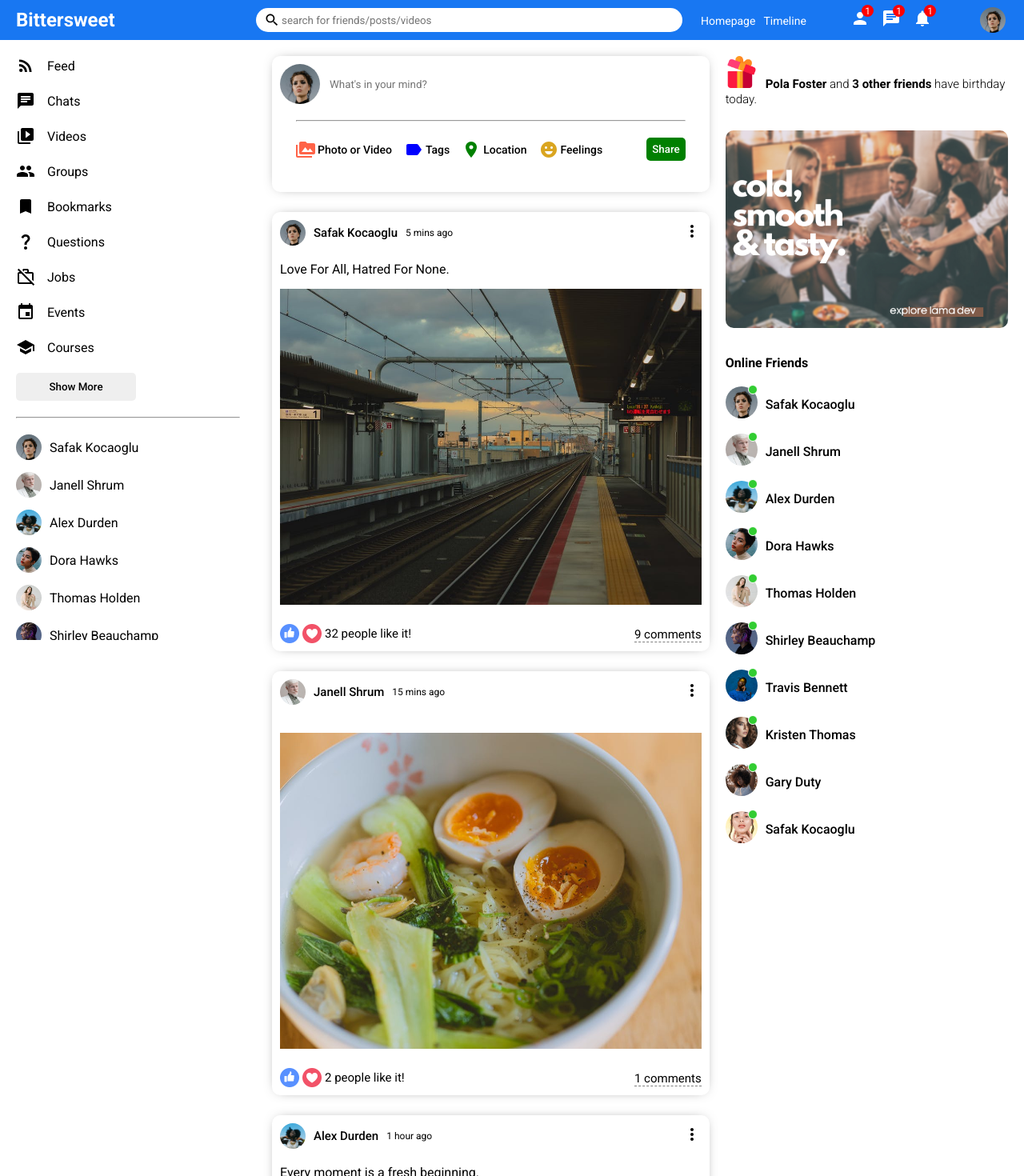
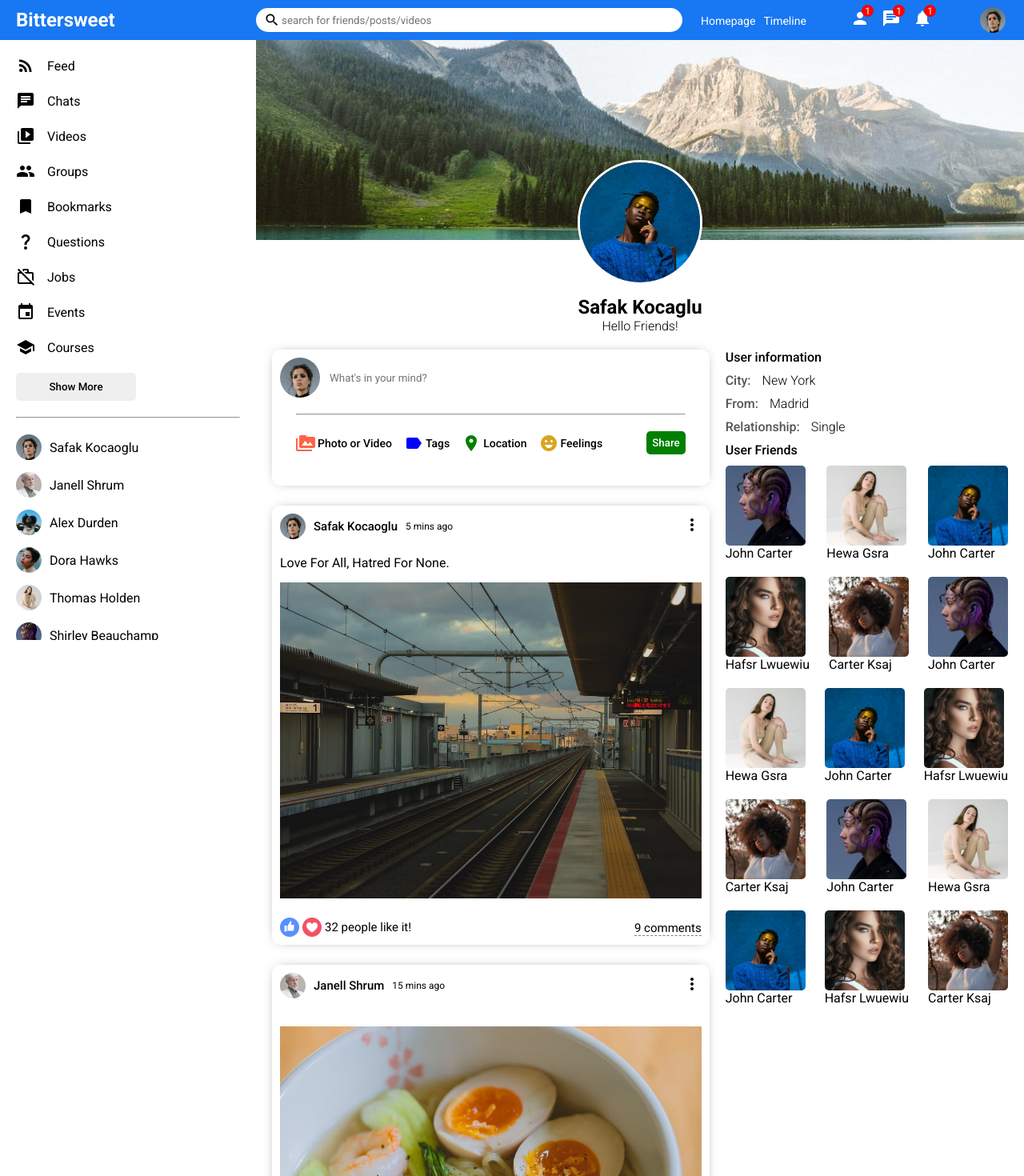
Before and after one commit to itshmnt/Bittersweet-frontend, a React (Create React App) app: page / in a window 1280 px wide. Shown: the top 1470 px of the page at 80% size. Built offline with nearby package versions, Linux system fonts and the light colour scheme; the HTML template or start-up script is replaced by a standard one.

Commit message:
Adding Profile

```diff
--- a/src/App.js
+++ b/src/App.js
@@ -1,9 +1,11 @@
 import Home from "./pages/home/Home";
+import Profile from "./pages/profile/Profile";
 
 function App() {
   return (
     <div>
-      <Home />
+      {/* <Home /> */}
+      <Profile />
     </div>
   );
 }
--- a/src/components/rightbar/Rightbar.jsx
+++ b/src/components/rightbar/Rightbar.jsx
@@ -2,10 +2,10 @@
 import { Users } from '../../dummyData';
 import Online from "../online/Online";
 
-export default function Rightbar() {
-    return (
-        <div className="rightbar">
-            <div className="rightbarWrapper">
+export default function Rightbar({profile}) {
+    const HomeRightbar = () => {
+        return(
+            <>
                 <div className="birthdayContainer">
                     <img src="/assets/gift.png" alt="" className="birthdayImg" />
                     <span className="birthdayText"><b>Pola Foster</b> and <b>3 other friends</b> have birthday today.</span>
@@ -17,6 +17,99 @@
                         <Online key={u.id} user={u} />
                     ))}
                 </ul>
+            </>
+        );
+    };
+
+    const ProfileRightbar = () => {
+        return(
+            <>
+                <h4 className="rightbarTitle">User information</h4>
+                <div className="rightbarInfo">
+                    <div className="rightbarInfoItem">
+                        <span className="rightbarInfoKey">City: </span>
+                        <span className="rightbarInfoValue">New York</span>
+                    </div>
+                    <div className="rightbarInfoItem">
+                        <span className="rightbarInfoKey">From: </span>
+                        <span className="rightbarInfoValue">Madrid</span>
+                    </div>
+                    <div className="rightbarInfoItem">
+                        <span className="rightbarInfoKey">Relationship: </span>
+                        <span className="rightbarInfoValue">Single</span>
+                    </div>
+                    <h4 className="rightbarTitle">User Friends</h4>
+                    <div className="rightbarFollowings">
+                        <div className="rightbarFollowing">
+                            <img src="/assets/person/6.jpeg" alt="" className="rightbarFollowingImg" />
+                            <span className="rightbarFollowingName">John Carter</span>
+                        </div>
+                        <div className="rightbarFollowing">
+                            <img src="/assets/person/5.jpeg" alt="" className="rightbarFollowingImg" />
+                            <span className="rightbarFollowingName">Hewa Gsra</span>
+                        </div>
+                        <div className="rightbarFollowing">
+                            <img src="/assets/person/7.jpeg" alt="" className="rightbarFollowingImg" />
+                            <span className="rightbarFollowingName">John Carter</span>
+                        </div>
+                        <div className="rightbarFollowing">
+                            <img src="/assets/person/8.jpeg" alt="" className="rightbarFollowingImg" />
+                            <span className="rightbarFollowingName">Hafsr Lwuewiu</span>
+                        </div>
+                        <div className="rightbarFollowing">
+                            <img src="/assets/person/9.jpeg" alt="" className="rightbarFollowingImg" />
+                            <span className="rightbarFollowingName">Carter Ksaj</span>
+                        </div>
+                        <div className="rightbarFollowing">
+                            <img src="/assets/person/6.jpeg" alt="" className="rightbarFollowingImg" />
+                            <span className="rightbarFollowingName">John Carter</span>
+                        </div>
+                        <div className="rightbarFollowing">
+                            <img src="/assets/person/5.jpeg" alt="" className="rightbarFollowingImg" />
+                            <span className="rightbarFollowingName">Hewa Gsra</span>
+                        </div>
+                        <div className="rightbarFollowing">
+                            <img src="/assets/person/7.jpeg" alt="" className="rightbarFollowingImg" />
+                            <span className="rightbarFollowingName">John Carter</span>
+                        </div>
+                        <div className="rightbarFollowing">
+                            <img src="/assets/person/8.jpeg" alt="" className="rightbarFollowingImg" />
+                            <span className="rightbarFollowingName">Hafsr Lwuewiu</span>
+                        </div>
+                        <div className="rightbarFollowing">
+                            <img src="/assets/person/9.jpeg" alt="" className="rightbarFollowingImg" />
+                            <span className="rightbarFollowingName">Carter Ksaj</span>
+                        </div>
+                        <div className="rightbarFollowing">
+                            <img src="/assets/person/6.jpeg" alt="" className="rightbarFollowingImg" />
+                            <span className="rightbarFollowingName">John Carter</span>
+                        </div>
+                        <div className="rightbarFollowing">
+                            <img src="/assets/person/5.jpeg" alt="" className="rightbarFollowingImg" />
+                            <span className="rightbarFollowingName">Hewa Gsra</span>
+                        </div>
+                        <div className="rightbarFollowing">
+                            <img src="/assets/person/7.jpeg" alt="" className="rightbarFollowingImg" />
+                            <span className="rightbarFollowingName">John Carter</span>
+                        </div>
+                        <div className="rightbarFollowing">
+                            <img src="/assets/person/8.jpeg" alt="" className="rightbarFollowingImg" />
+                            <span className="rightbarFollowingName">Hafsr Lwuewiu</span>
+                        </div>
+                        <div className="rightbarFollowing">
+                            <img src="/assets/person/9.jpeg" alt="" className="rightbarFollowingImg" />
+                            <span className="rightbarFollowingName">Carter Ksaj</span>
+                        </div>
+                    </div>
+                </div>
+            </>
+        );
+    };
+
+    return (
+        <div className="rightbar">
+            <div className="rightbarWrapper">
+                <ProfileRightbar />
             </div>
         </div>
     )
--- a/src/components/rightbar/rightbar.css
+++ b/src/components/rightbar/rightbar.css
@@ -47,3 +47,50 @@
     border-radius: 50%;
     object-fit: cover;
 }
+
+.rightbarTitle {
+    font-style: 18px;
+    font-weight: 500;
+    margin-bottom: 10px;
+}
+
+.rightbarInfo {
+    margin-bottom: 30px;
+}
+
+.rightbarInfoKey {
+    font-weight: 500;
+    margin-right: 10px;
+    color: #555;
+}
+
+.rightbarInfoValue {
+    font-weight: 300;
+}
+
+.rightbarFollowings {
+    display: flex;
+    flex-wrap: wrap;
+    justify-content: space-between;
+}
+
+.rightbarFollowing {
+    display: flex;
+    flex-direction: column;
+    margin-bottom: 20px;
+    cursor: pointer;
+}
+
+.rightbarInfoItem {
+    margin-bottom: 10px;
+}
+
+
+
+
+.rightbarFollowingImg {
+    width: 100px;
+    height: 100px;
+    object-fit: cover;
+    border-radius: 5px;
+}
--- a/src/pages/home/Home.jsx
+++ b/src/pages/home/Home.jsx
@@ -14,7 +14,7 @@
         <Rightbar />
       </div>
     </>
-    )
+  );
 }
 
-export default Home
+export default Home;
--- /dev/null
+++ b/src/pages/profile/Profile.jsx
@@ -0,0 +1,32 @@
+import "./profile.css";
+import Topbar from "../../components/topbar/Topbar";
+import Sidebar from "../../components/sidebar/Sidebar";
+import Feed from "../../components/feed/Feed";
+import Rightbar from "../../components/rightbar/Rightbar";
+
+export default function Profile() {
+  return (
+    <>
+      <Topbar />
+      <div className="profile">
+        <Sidebar />
+        <div className="profileRight">
+          <div className="profileRightTop">
+              <div className="profileCover">
+                <img src="/assets/post/3.jpeg" alt="" className="profileCoverImg" />
+                <img src="/assets/person/7.jpeg" alt="" className="profileUserImg" />
+              </div>
+              <div className="profileInfo">
+                  <h4 className="profileInfoName">Safak Kocaglu</h4>
+                  <span className="profileInfoDesc">Hello Friends!</span>
+              </div>
+          </div>
+          <div className="profileRightBottom">
+            <Feed />
+            <Rightbar profile/>
+          </div>
+        </div>
+      </div>
+    </>
+  );
+}
--- /dev/null
+++ b/src/pages/profile/profile.css
@@ -0,0 +1,50 @@
+.profile {
+    display: flex;
+}
+
+.profileRight {
+    flex: 9;
+}
+
+.profileCover {
+    height: 320px;
+    position: relative;
+}
+
+.profileCoverImg {
+    width: 100%;
+    height: 250px;
+    object-fit: cover;
+}
+
+.profileUserImg {
+    width: 150px;
+    height: 150px;
+    border-radius: 50%;
+    object-fit: cover;
+    position: absolute;
+    left: 0;
+    right: 0;
+    margin: auto;
+    top: 150px;
+    border: 3px solid white;
+}
+
+.profileInfo {
+    display: flex;
+    flex-direction: column;
+    align-items: center;
+    justify-content: center;
+}
+
+.profileInfoName {
+    font-size: 24px;
+}
+
+.profileInfoDesc {
+    font-weight: 300;
+}
+
+.profileRightBottom {
+    display: flex;
+}
```
Lines whose indentation alone changed are shown as unchanged.
